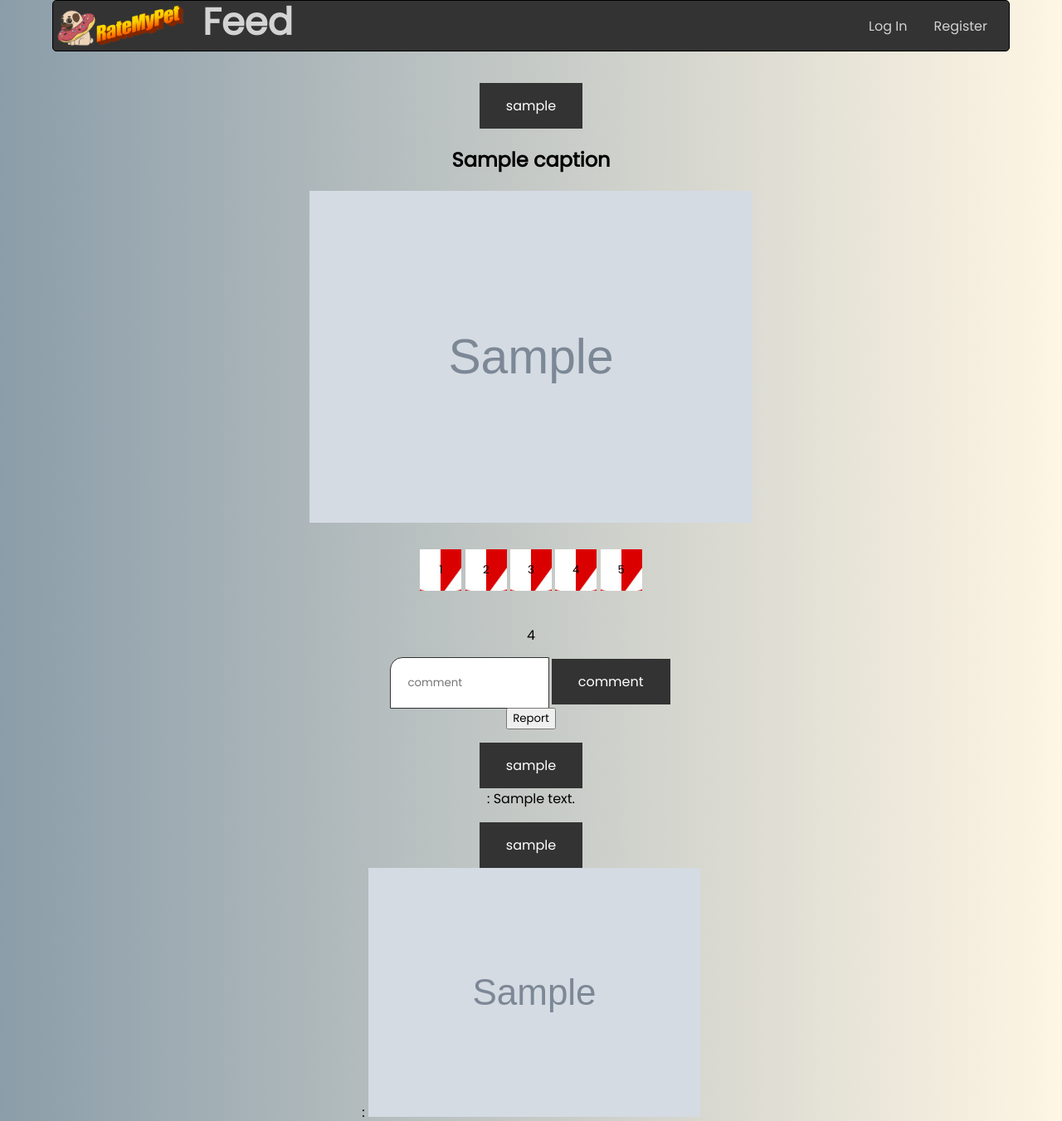
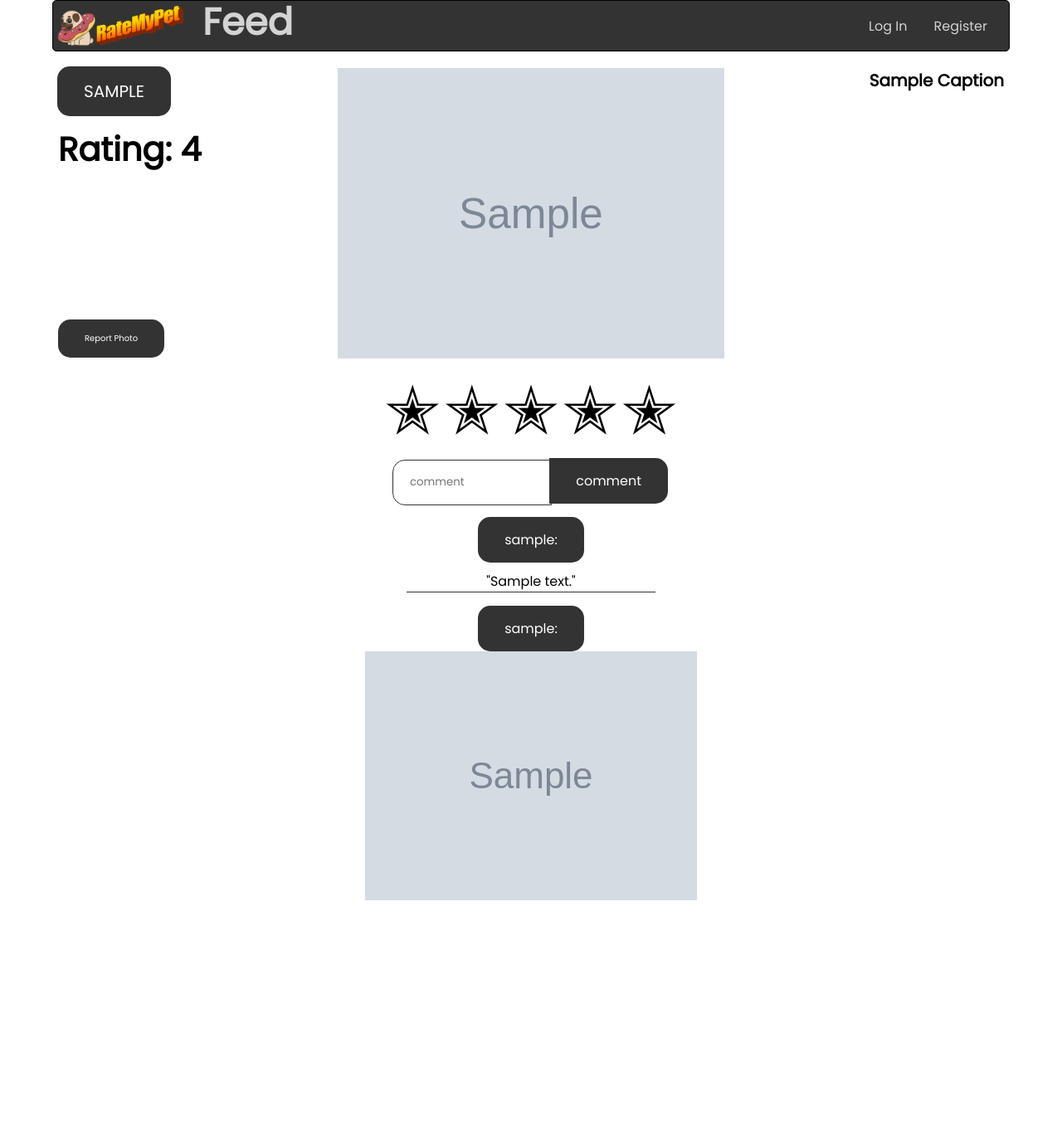
Before and after one commit to rmhklarenaar/ratemypet, a Flask app: template templates/feed.html in a window 1280 px wide. Shown: the top 1351 px of the page at 83% size. After the commit the page ends 1085 px from the top, so only its background shows below. Run offline with Flask 2, Linux system fonts and the light colour scheme; the template is opened without the code that fills it: most values are stand-ins (such as "Sample title", 1, 10 or a date in 2020); grey boxes marked "Sample" are stand-in pictures; some libraries are stand-ins or nearby versions.

Commit message:
echt alles aangepast

```diff
--- a/static/stylesheet.css
+++ b/static/stylesheet.css
@@ -5,7 +5,8 @@
 }
 
 body {
-  background: linear-gradient(45deg, #8b9da9, #fff6e4);
+  background: gradient(45deg, #8b9da9, #fff6e4);
+  min-width: 950px;
 }
 
 .logo {
@@ -64,6 +65,7 @@ nav {
     border: 0.5px solid black;
     border-radius: 5px;
     background-color: #333333;
+    min-width: 950px;
 }
 
 .container {
@@ -126,6 +128,7 @@ textarea:focus, input:focus {
     text-decoration: none;
     display: inline-block;
     font-size: 16px;
+    border-radius: 15px;
 }
 
 .button:hover {
@@ -150,15 +153,137 @@ textarea:focus, input:focus {
     font-size: 16px;
 }
 
+#username {
+    position: absolute;
+    left: 5px;
+    top: -20px;
+    font-size: 20px;
+    text-transform: uppercase;
+}
+
+.photocaption {
+    text-align: right;
+    position: absolute;
+    right: 6px;
+    top: -35px;
+    width: 250px;
+    height: 250px;
+    overflow: auto;
+    text-transform: capitalize;
+    font-size: 20px;
+}
+
+.profilepic {
+    height: 100px;
+}
+
 .post {
-    height: 400px;
+    height: 350px;
+    margin-top: -18px;
+
 }
 
 .rate {
-    background-image: url(static/star_empty.png);
-    background-repeat: no-repeat;
-    background-position: 50% 50%;
-    height: 50px;
-    width: 50px;
+    margin: -6px;
+    margin-top: -30px;
+    font-size: 80px;
+    color: black;
     border: none;
+    background-color: white;
 }
+.rate:hover ~ #rate {
+    color: red;
+    flex-direction: row-reverse;
+}
+
+.rating {
+    position: absolute;
+    left: 6px;
+    top: 10px;
+    font-weight: bold;
+    font-size: 40px;
+}
+
+#comment {
+    border-radius: 15px 0px 0px 15px;
+    height: 13px;
+    margin-right: -7px;
+    margin-top: 0px;
+}
+
+.comment {
+    border-bottom: 1px solid #333333;
+    max-width: 300px;
+    margin: auto;
+    margin-top: 10px;
+}
+
+#commentbutton {
+    margin-top: 2px;
+    border-radius: 0px 15px 15px 0px;
+}
+
+#report {
+    position: absolute;
+    top: 285px;
+    left: 6px;
+    font-size: 10px;
+}
+
+#formtop {
+    border-radius: 15px 15px 0 0;
+}
+
+#formmid {
+    margin-top: 2px;
+    border-radius: 0;
+}
+
+#formbottom {
+    margin-top: 2px;
+    margin-left: -4px;
+    width: 192px;
+    border-radius: 0 0 15px 15px;
+}
+
+#choosefile {
+}
+
+#caption {
+    height: 13px;
+    border-radius: 0;
+    margin-left: -5px;
+    margin-top: -2px;
+}
+
+#uploadbutton {
+    margin-top: 3px;
+    margin-left: -2px;
+}
+
+#follow {
+    border-radius: 15px 0px 0px 15px;
+    border-right: 1px solid white;
+}
+
+#unfollow {
+    margin-left: -6px;
+    border-radius: 0px 15px 15px 0px;
+}
+
+.rating2 {
+    font-weight: bold;
+    font-size: 40px;
+}
+
+#searchfield {
+    border-radius: 15px 0px 0px 15px;
+    height: 13px;
+    margin-top: 0px;
+}
+
+#searchbutton {
+    border-radius: 0px 15px 15px 0px;
+    margin-left: -2px;
+    margin-top: 0px;
+}
--- a/templates/feed.html
+++ b/templates/feed.html
@@ -7,10 +7,10 @@
 {% block main %}
 
 <form action="{{ url_for('userpage') }}" method="post">
-    <button class="button" type="submit" name="user_id" value={{user_id}}>{{username}}</button>
+    <button class="button" id="username" type="submit" name="user_id" value={{user_id}}>{{username}}</button>
 </form>
 
-<h2>{{caption}}</h2>
+<h2 class="photocaption">{{caption}}</h2>
 
 <img class="post" src="{{photo_path}}"/>
 <br/>
@@ -18,43 +18,39 @@
 
 <form action="{{ url_for('feed') }}" method="post">
     <input type="hidden" name="photo_id" value={{photo_id}}>
-    <button class="rate" type="submit" name="rate" value="1">1</button></button>
-    <button class="rate" type="submit" name="rate" value="2">2</button>
-    <button class="rate" type="submit" name="rate" value="3">3</button>
-    <button class="rate" type="submit" name="rate" value="4">4</button>
-    <button class="rate" type="submit" name="rate" value="5">5</button>
-</form>
-<br/>
-<p>{{rating}}</p>
+    <button class="rate" id="rate" type="submit" name="rate" value="1">✭︎</button></button>
+    <button class="rate" id="rate" type="submit" name="rate" value="2">✭</button>
+    <button class="rate" id="rate" type="submit" name="rate" value="3">✭</button>
+    <button class="rate" id="rate" type="submit" name="rate" value="4">✭</button>
+    <button class="rate" id="rate" type="submit" name="rate" value="5">✭</button>
+</form><p class="rating">Rating: {{rating}}</p>
 
 <form method="post">
     <input type="hidden" name="photo_id" value={{photo_id}}>
     <input type="hidden" name="user_id" value={{user_id}}>
     <input type="hidden" name="check_comment" value=True>
-    <input type="text" name="comment" placeholder="comment" maxlength="140">
-    <button class="button" type="submit" name="comment">comment</button>
+    <input type="text" name="comment" placeholder="comment" maxlength="140" id="comment">
+    <button class="button" id="commentbutton" type="submit" name="comment">comment</button>
 </form>
 <form action="{{ url_for('feed') }}" method="post">
-    <button class="btn btn-default" type="submit" name="report" value="report">Report</button>
+    <button class="button" id="report" type="submit" name="report" value="report">Report Photo</button></button>
 </form>
 
 <tr>
     {% for comment in comments%}
     <p><td>
         <form action="{{ url_for('userpage') }}" method="post">
-            <input type="submit" class="button" name="username" value="{{comment.username}}" method="post"></input>
+            <input type="submit" class="button" name="username" value="{{comment.username}}:" method="post"></input>
             <input type="hidden" name="user_id" value={{comment.id}}>
-        </form>
-        : {{comment.comments}}
+        </form><p class="comment">"{{comment.comments}}"</p>
     </td></p>
     {% endfor%}
     {% for gif in gifs%}
     <p><td>
         <form action="{{ url_for('userpage') }}" method="post">
-            <input type="submit" class="button" name="username" value="{{gif.username}}" method="post"></input>
+            <input type="submit" class="button" name="username" value="{{gif.username}}:" method="post"></input>
             <input type="hidden" name="user_id" value={{gif.id}}>
-        </form>
-        : <img class="gif" src="{{gif.photo_path}}"/>
+        </form><img class="gif" src="{{gif.photo_path}}"/>
     </td></p>
     {% endfor%}
 
--- a/templates/layout.html
+++ b/templates/layout.html
@@ -16,7 +16,6 @@
                     <ul>
                         <li><a href="{{url_for('logout')}}">Log Out</a></li>
                         <li><a href="{{url_for('search')}}">Search</a></li>
-
                         <li><a href="{{url_for('upload')}}">Upload</a></li>
                         <li><a href="{{url_for('feed')}}">Feed</a></li>
                         <li><a href="{{url_for('your_userpage')}}">My Account</a></li>
--- a/templates/search.html
+++ b/templates/search.html
@@ -5,10 +5,10 @@
 {% endblock %}
 
 {% block main %}
-
+    <h4>Enter a username to search.</h4>
     <form action="{{url_for('search')}}" method="post">
-        <input name="search_username" placeholder="username" type="text" required/>
-        <button class="button" type="submit">Search</button>
+        <input name="search_username" placeholder="username" type="text" id="searchfield" required/>
+        <button class="button" id="searchbutton" type="submit">Search</button>
 
     </form>
 {% endblock %}
--- a/templates/upload_profile_picture.html
+++ b/templates/upload_profile_picture.html
@@ -5,8 +5,9 @@
 {% endblock %}
 
 {% block main %}
+    <h4>Upload a photo of your pet.</h4>
     <form method="post" enctype="multipart/form-data" action="{{url_for('upload_profile_picture')}}">
-        <input type="file" name="photo" class="form">
+        <input type="file" name="photo" class="button" id="choosefile">
         <input type="submit" class="button">
     </form>
 {% endblock %}
--- a/templates/your_userpage.html
+++ b/templates/your_userpage.html
@@ -10,6 +10,9 @@
     <form action="{{ url_for('upload_profile_picture') }}" method="get">
         <button class="button" type="submit" name="change" value = "yes">Change Profile Picture</button>
     </form>
+    <form action="{{ url_for('change_password') }}" method="get">
+        <button class="button" type="submit" name="change" value = "yes">Change Password</button>
+    </form>
     <br/>
     <p>Posts: <strong>{{post_amount}}&nbsp;</strong>Followers: <strong>{{follower_amount}}&nbsp;</strong>Following: <strong>{{following_amount}}</strong></p>
     <br/>
@@ -17,7 +20,7 @@
             <tr>
                 <td><h2>{{caption}}</h2></td>
                 <td><img class="post" src="{{picture.photo_path}}"/></td>
-                <td><p>{{'%0.1f'% picture.rating|float}}</p></td>
+                <td><p class="rating2">Rating: {{'%0.1f'% picture.rating|float}}</p></td>
                 <form action="{{ url_for('your_userpage') }}" method="post">
                     <input type="submit" class="button" name="delete" value="Delete this photo" method="post"></input>
                     <input type="hidden" name="photo_id" value={picture.photo_id}}>
```
Also changed, not shown: templates/change_password.html (+9 -15 lines), templates/upload.html (+3 -5 lines), templates/userpage.html (+3 -11 lines), static/uploads/pet4_2.jpeg (added).
